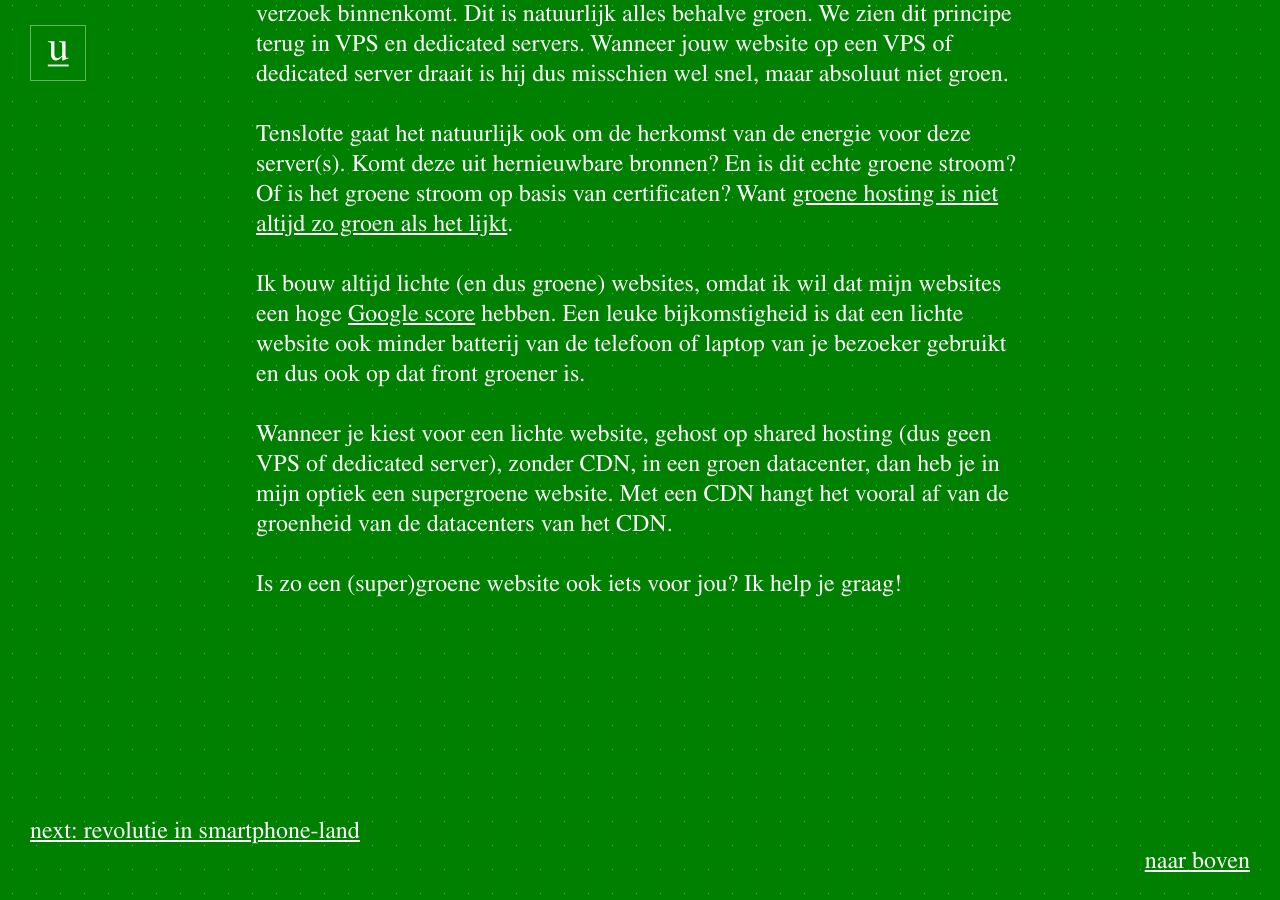
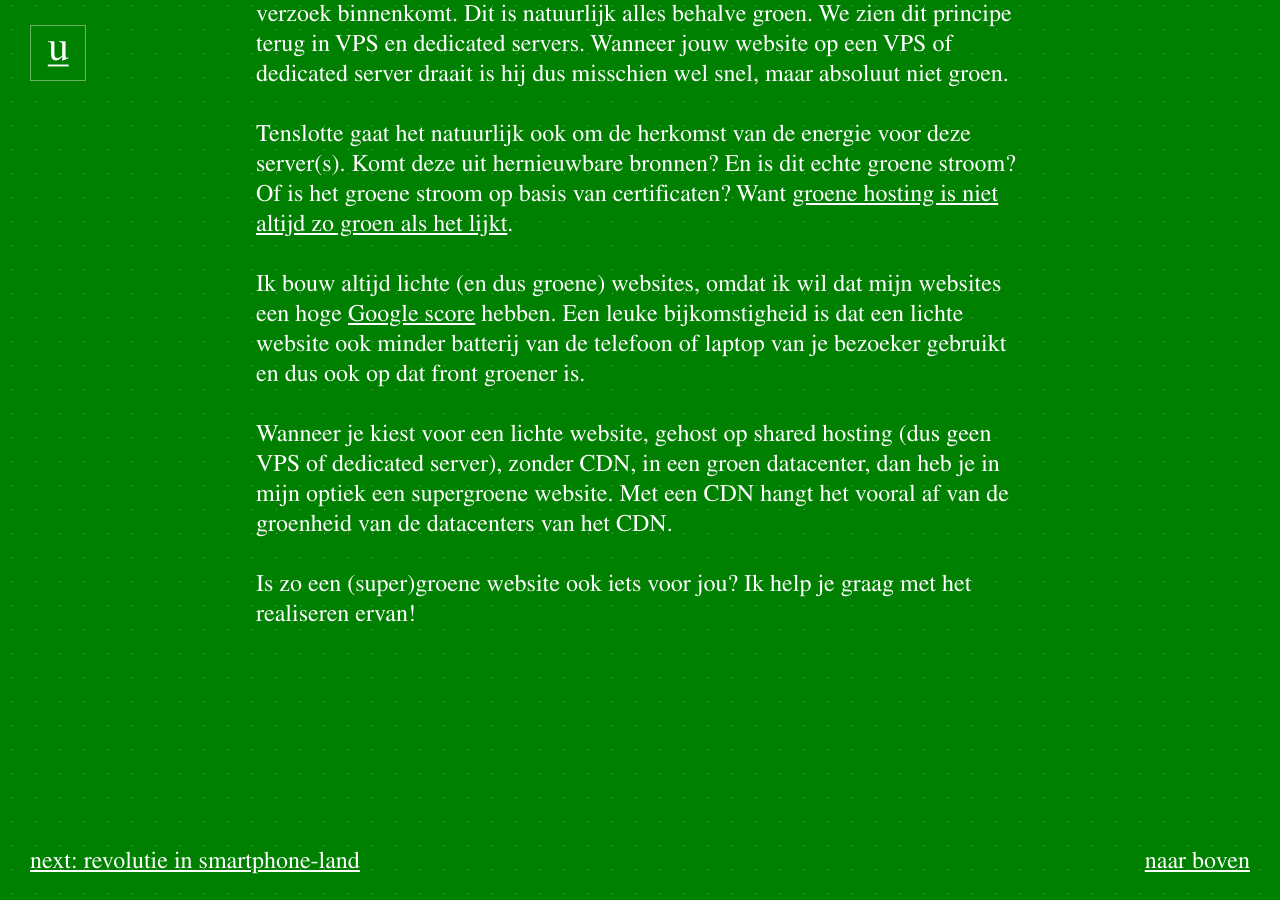
Before and after one commit to jhvanderschee/usecuewebsitenl, a Jekyll site: the page built from _posts/2019-08-21-een-groene-website.md, in a window 1280 px wide and 900 px high, scrolled down 2142 px. Built offline with Jekyll 4.4.1, drawn with Linux system fonts in a browser that asks for light colours; before the commit the page ends 3012 px from its top, so only the background shows below that.

Commit message:
Update 2019-08-21-een-groene-website.md

```diff
--- a/_posts/2019-08-21-een-groene-website.md
+++ b/_posts/2019-08-21-een-groene-website.md
@@ -19,4 +19,4 @@ Ik bouw altijd lichte (en dus groene) websites, omdat ik wil dat mijn websites e
 
 Wanneer je kiest voor een lichte website, gehost op shared hosting (dus geen VPS of dedicated server), zonder CDN, in een groen datacenter, dan heb je in mijn optiek een supergroene website. Met een CDN hangt het vooral af van de groenheid van de datacenters van het CDN.
 
-Is zo een (super)groene website ook iets voor jou? Ik help je graag!
+Is zo een (super)groene website ook iets voor jou? Ik help je graag met het realiseren ervan!
```
